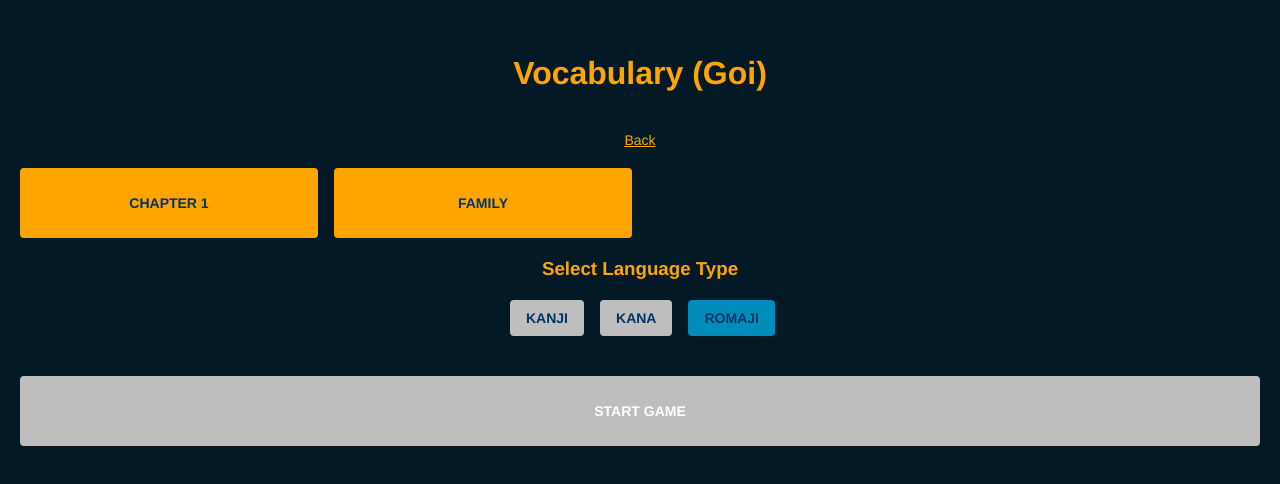
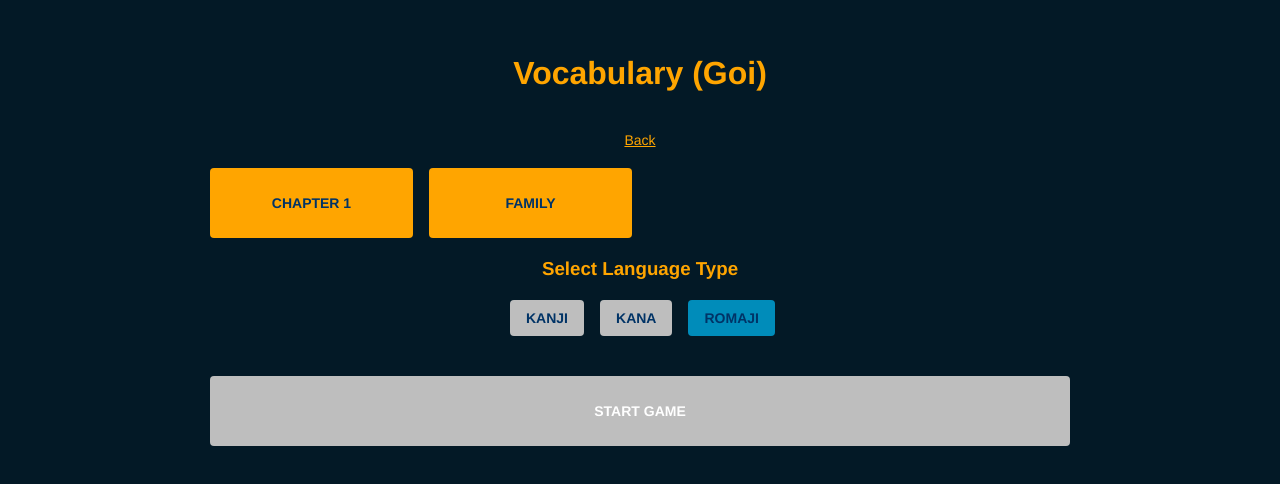
Before and after one commit to khsamonte/JapaneseLearning, a React (Create React App) app: page /vocabulary in a window 1280 px wide. Shown: the part 160-644 px from the top of the page. Built offline with nearby package versions, Linux system fonts and the light colour scheme.

Commit message:
Modified design

```diff
--- a/src/App.css
+++ b/src/App.css
@@ -5,10 +5,15 @@
 	box-sizing: border-box;
 }
 
+body {
+	background-color: #031926; /* Dark Blue */
+}
+
 .main-container {
-	background-color: #031926; /* Dark Blue */
 	color: #fff;
 	text-align: center;
+	max-width: 900px;
+	margin: 0 auto;
 }
 
 /* Home Page */
```
